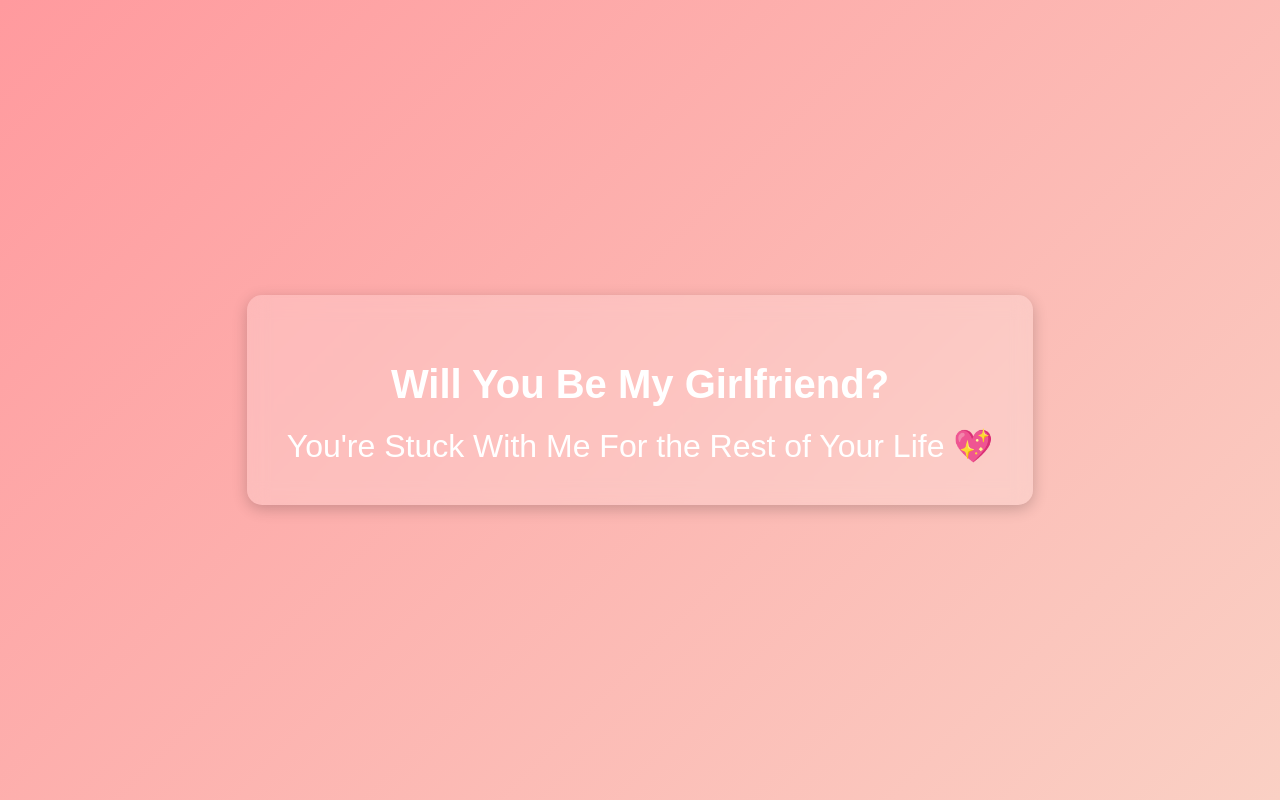
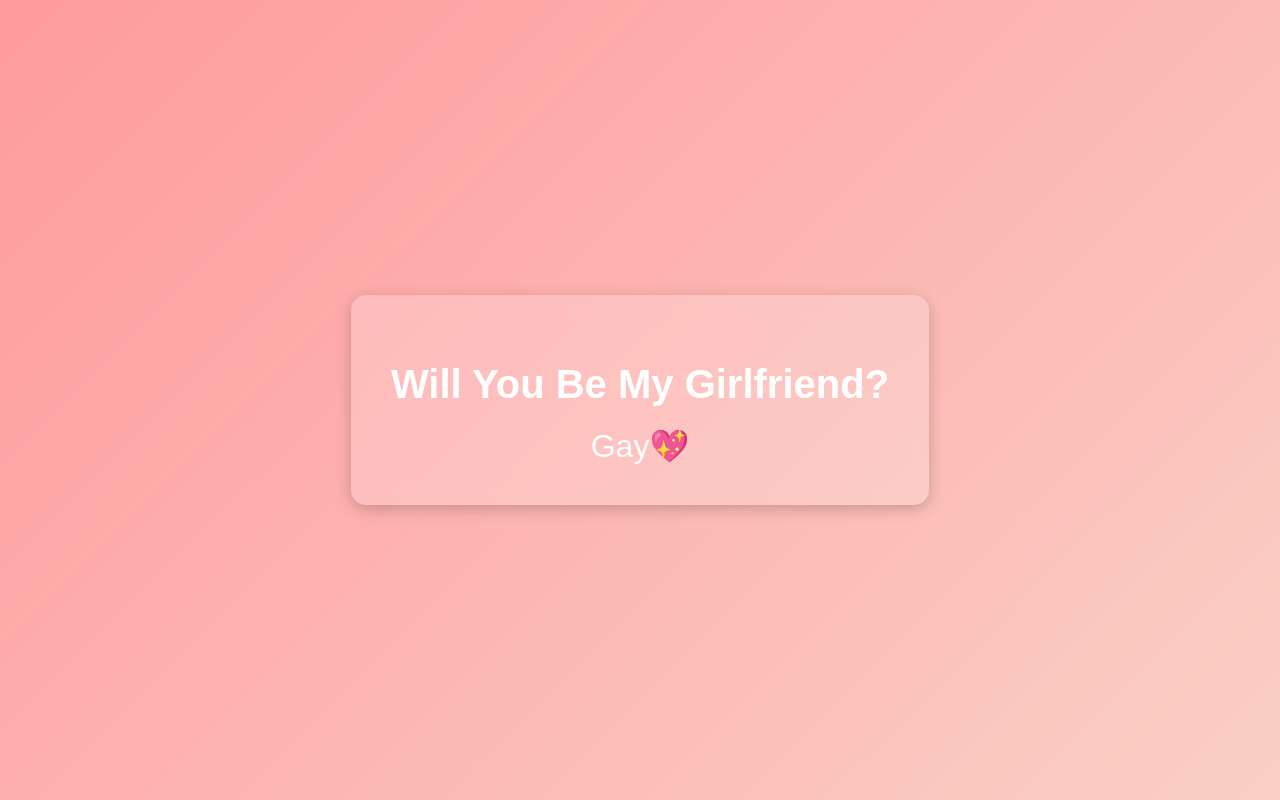
Before and after one commit to krish2553/Temp, a plain HTML site: page index.html in a window 1280 px wide. Both pictures are taken after a click on the button "Yes". Drawn offline with Linux system fonts and the light colour scheme.

Commit message:
Update index.html

```diff
--- a/index.html
+++ b/index.html
@@ -94,7 +94,7 @@
       <button id="yesBtn">Yes</button>
       <button id="noBtn">No</button>
     </div>
-    <div class="message" id="message">You're Stuck With Me For the Rest of Your Life 💖</div>
+    <div class="message" id="message">Gay💖</div>
   </div>
 
   <script>
```
